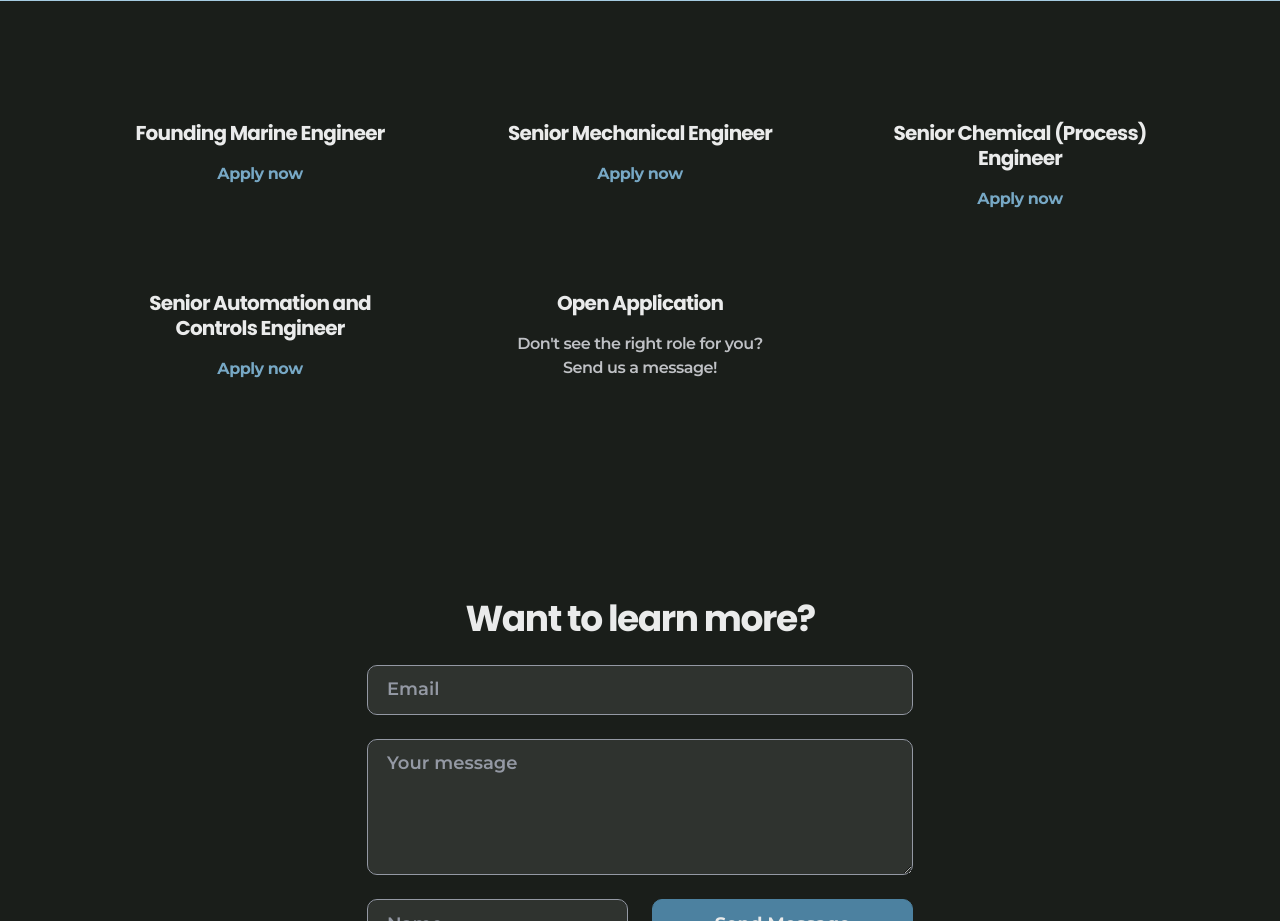
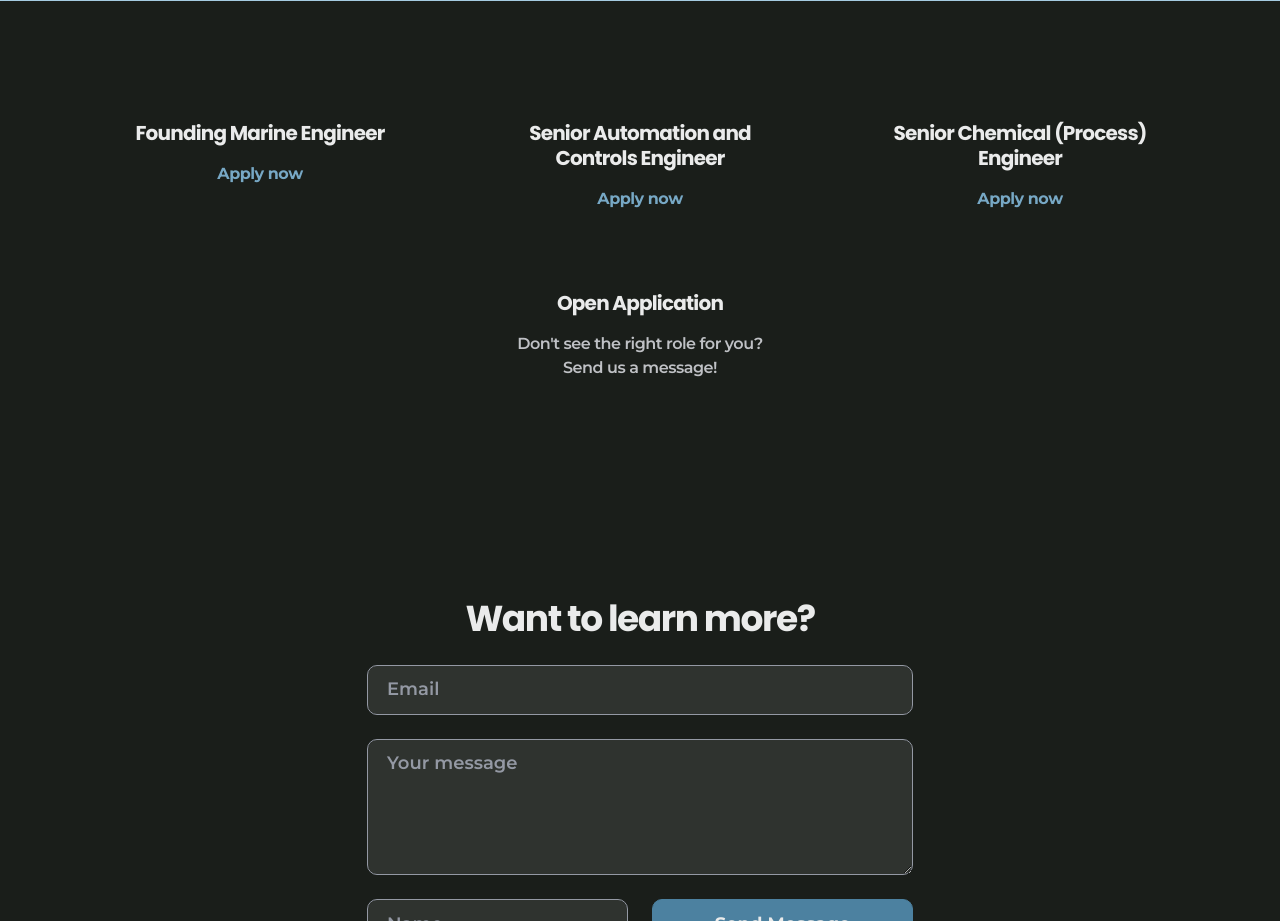
Before and after one commit to roujiawen/seabound-home, a plain HTML site: page index.html in a window 1280 px wide. Shown: the part 2960-3881 px from the top of the page. Drawn offline with nearby package versions, Linux system fonts and the light colour scheme.

Commit message:
re-ordered job openings and deleted mech eng role

```diff
--- a/index.html
+++ b/index.html
@@ -265,18 +265,20 @@
 										</a>
 									</div>
 								</div>
+
 								<div class="mb-8 mb-lg-0 col-sm-8 col-md-7 col-lg-4 d-flex" data-aos="fade" data-aos-delay="0">
 									<div class="w-100 p-8 p-md-16 bg-dark-1 p-xl-10 p-xxl-16 p-lg-3 py-lg-4">
 										<h5 class="text-light-1" placeholder="">
-													Senior Mechanical Engineer
+													Senior Automation and Controls Engineer
 										</h5>
 										<p class="my-4 text-light-2">
 										</p>
-										<a href="https://www.ycombinator.com/companies/seabound/jobs/C8uslA9-senior-mechanical-engineer" target="_blank" class="fw-bold text-action-2">
+										<a href="https://www.ycombinator.com/companies/seabound/jobs/H4Pc2X7-senior-automation-and-controls-engineer" target="_blank" class="fw-bold text-action-2">
 																	Apply now
 										</a>
 									</div>
 								</div>
+
 								<div class="mb-8 mb-lg-0 col-sm-8 col-md-7 col-lg-4 d-flex" data-aos="fade" data-aos-delay="0">
 									<div class="w-100 p-8 p-md-16 bg-dark-1 p-xl-10 p-xxl-16 p-lg-3 py-lg-4">
 										<h5 class="text-light-1" placeholder="">
@@ -289,15 +291,16 @@
 										</a>
 									</div>
 								</div>
+
 								<div class="mb-8 mb-lg-0 col-sm-8 col-md-7 col-lg-4 d-flex" data-aos="fade" data-aos-delay="0">
 									<div class="w-100 p-8 p-md-16 bg-dark-1 p-xl-10 p-xxl-16 p-lg-3 py-lg-4">
 										<h5 class="text-light-1" placeholder="">
-													Senior Automation and Controls Engineer
+													<!-- Senior Mechanical Engineer -->
 										</h5>
 										<p class="my-4 text-light-2">
 										</p>
-										<a href="https://www.ycombinator.com/companies/seabound/jobs/H4Pc2X7-senior-automation-and-controls-engineer" target="_blank" class="fw-bold text-action-2">
-																	Apply now
+										<a class="fw-bold text-action-2">
+																	<!-- Apply now -->
 										</a>
 									</div>
 								</div>
```
